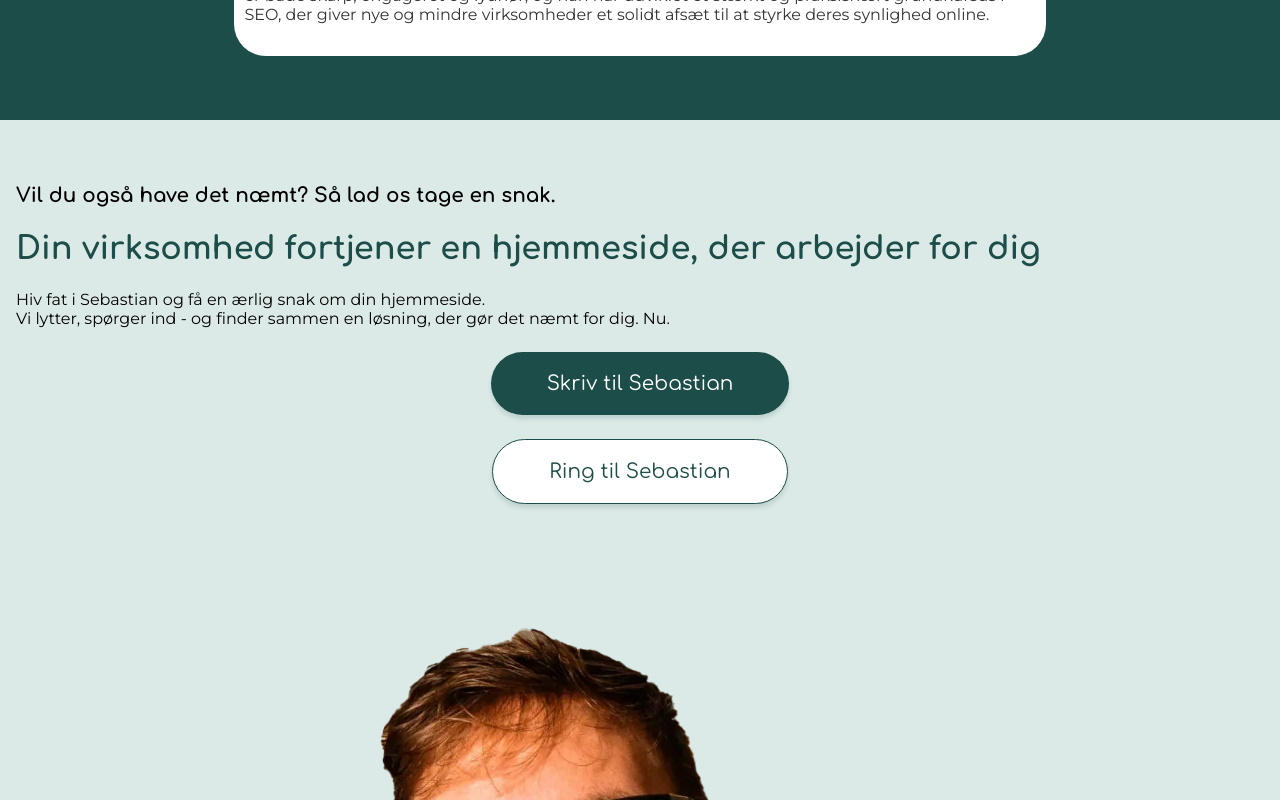
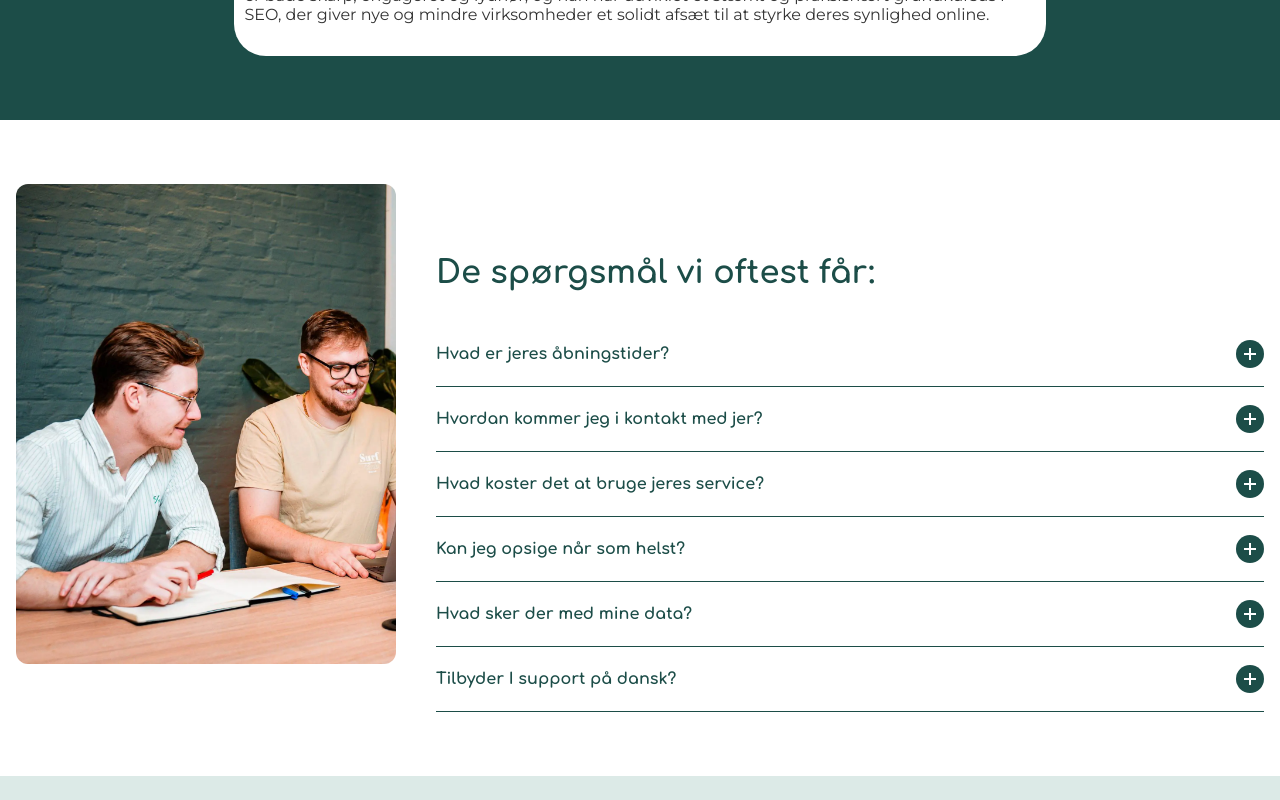
Before and after one commit to SofiePedersen/naemtnu, a Vue app: page / in a window 1280 px wide. Shown: the part 880-1680 px from the top of the page. Built offline with nearby package versions, Linux system fonts and the light colour scheme; no server answers.

Commit message:
Created accordion section
Accordion section with media queries

```diff
--- a/src/App.vue
+++ b/src/App.vue
@@ -2,6 +2,7 @@
 import Footer from "./components/Footer.vue";
 import Header from "./components/Header.vue";
 import HeroSection from "./components/HeroSection.vue";
+import Faq from "./components/Faq.vue";
 import Contact from "./components/Contact.vue";
 import Reviews from "./components/Reviews.vue";
 </script>
@@ -11,6 +12,7 @@ import Reviews from "./components/Reviews.vue";
     <Header />
     <HeroSection />
     <Reviews />
+    <Faq />
     <Contact />
     <Footer />
   </main>
--- a/src/components/Faq.vue
+++ b/src/components/Faq.vue
@@ -0,0 +1,238 @@
+<script setup>
+  // Vi importerer `ref` fra Vue, så vi kan oprette reaktive variabler.
+  // Reaktiv betyder at Vue automatisk opdaterer siden, når værdien ændrer sig.
+  import { ref } from 'vue'
+
+  // Her opretter jeg en const som skal være mit reference punkt for om nogen spørgsmål er åbne.
+  // Jeg starter med at vælge null for at sige ingen af dem skal være åbne.
+  const activeId = ref(null)
+
+  // Her spørger jeg: matcher det klikkede spørgsmål det der allerede er åbent?
+  // Hvis ja (?) sæt activeId til null og luk spørgsmålet.
+  // Hvis nej (:) skift activeId til det nye id og åbn spørgsmålet.
+  //
+  // Dette kaldes et ternary udtryk. (forkort if/else statement)
+  function toggle(id) {
+    activeId.value = activeId.value === id ? null : id
+  }
+
+  // Her opretter jeg et array som indeholder informationen i vores accordion component.
+  const infoTabs = [
+    {
+      id: 1,
+      question: 'Hvad er jeres åbningstider?',
+      answer: 'Vi har åbent mandag–fredag fra 9 til 17. I weekenden er vi tilgængelige via e-mail.'
+    },
+    {
+      id: 2,
+      question: 'Hvordan kommer jeg i kontakt med jer?',
+      answer: 'Du kan skrive til os på kontakt@eksempel.dk eller ringe på +45 12 34 56 78.'
+    },
+    {
+      id: 3,
+      question: 'Hvad koster det at bruge jeres service?',
+      answer: 'Vi tilbyder en gratis prøveperiode i 14 dage. Herefter starter priserne fra 99 kr./md.'
+    },
+    {
+      id: 4,
+      question: 'Kan jeg opsige når som helst?',
+      answer: 'Ja, du kan til enhver tid opsige dit abonnement uden bindingsperiode.'
+    },
+    {
+      id: 5,
+      question: 'Hvad sker der med mine data?',
+      answer: 'Vi opbevarer dine data sikkert og deler dem aldrig med tredjepart. Læs mere i vores privatlivspolitik.'
+    },
+    {
+      id: 6,
+      question: 'Tilbyder I support på dansk?',
+      answer: 'Ja, vores supportteam svarer på dansk og er tilgængeligt på alle hverdage.'
+    }
+  ]
+</script>
+
+<template>
+  <main>
+    <div class="faq-wrapper">
+      <div class="faq-wrapper__image-wrapper">
+        <img src="@/assets/images/tore-og-sebastian.webp" alt="Billedet viser Tore og Sebastian fra næmt.nu, som sidder og smiler ved en bærbar" class="faq-wrapper__image" />
+      </div>
+
+      <div class="faq-wrapper__accordion">
+        <h2 class="faq-accordion__title">De spørgsmål vi oftest får:</h2>
+
+        <!-- Loop over infoTabs arrayet. Hvert item har et id, question og answer -->
+        <div v-for="tab in infoTabs" :key="tab.id" class="accordion-item">
+
+          <!-- Kalder toggle() når man klikker. Klassen `is-open` tilføjes når dette item er det aktive. -->
+          <button class="accordion-item__header" :class="{ 'is-open': activeId === tab.id }" @click="toggle(tab.id)">
+            <span>{{ tab.question }}</span>
+
+            <div class="accordion-item__icon"></div>
+          </button>
+
+          <!-- v-show tjekker om dette spørgsmåls id matcher det aktive id.
+          Hvis det matcher, viser den svaret.
+          Hvis nej skjuler den svaret ved at bruge (display: none). -->
+          <div class="accordion-item__body" :class="{ 'is-open': activeId === tab.id }">
+            <p>{{ tab.answer }}</p>
+          </div>
+        </div>
+      </div>
+    </div>
+  </main>
+</template>
+
+<style lang="scss" scoped>
+@import "../assets/main.scss";
+
+.faq-wrapper {
+  padding: 4rem 1rem;
+}
+
+/* ─── Billede ────────────────────────────────────────────── */
+
+  .faq-wrapper__image-wrapper {
+    display: none;
+  }
+
+  .faq-wrapper__image {
+    width: 100%;
+    height: 480px;
+    object-fit: cover;
+    border-radius: 1rem;
+    display: block;
+  }
+
+/* ─── Accordion ──────────────────────────────────────────── */
+
+  .faq-wrapper__accordion {
+    width: 100%;
+  }
+
+  .faq-accordion__title {
+    margin-bottom: 2rem;
+    color: $color-kelp-green;
+  }
+
+  .accordion-item {
+    border-bottom: 1px solid $color-kelp-green;
+  }
+
+  .accordion-item__header {
+    width: 100%;
+    background: none;
+    border: none;
+    display: flex;
+    padding: 1.125rem 0rem;
+    justify-content: space-between;
+    align-items: center;
+    cursor: pointer;
+    transition: color 0.2s;
+    text-align: left;
+
+    font-size: 1rem;
+    font-family: $font-comfortaa;
+    color: $color-kelp-green;
+    font-weight: bold;
+  }
+
+/*──────── Accordion-ikonet ────────────────────────*/
+
+  .accordion-item__icon {
+    width: 1.75rem;
+    height: 1.75rem;
+    flex-shrink: 0;
+    border-radius: 50%;
+    background-color: #1c4d48;
+    position: relative;
+  }
+
+  /* Oprettelse af pseudo element */
+  .accordion-item__icon::before,
+  .accordion-item__icon::after {
+    content: '';
+    position: absolute;
+    background-color: white;
+    top: 50%;
+    left: 50%;
+    transition: transform 0.15s ease;
+  }
+
+  /* Vandret streg */
+  .accordion-item__icon::before {
+    width: 12px;
+    height: 2px;
+    transform: translate(-50%, -50%);
+  }
+
+  /* Lodret streg */
+  .accordion-item__icon::after {
+    width: 2px;
+    height: 12px;
+    transform: translate(-50%, -50%);
+  }
+
+  /* Når åben: begge streger roterer 45° → danner et X */
+  .accordion-item__header.is-open .accordion-item__icon::before,
+  .accordion-item__header.is-open .accordion-item__icon::after {
+    transform: translate(-50%, -50%) rotate(45deg);
+  }
+
+/*──────── Accordion indhold ────────────────────────*/
+
+  .accordion-item__body {
+    max-height: 0rem;
+    overflow: hidden;
+    transition: max-height 0.2s ease-in;
+  }
+
+  .accordion-item__body.is-open {
+    max-height: 3rem;
+    transition: max-height 0.25s ease-out;
+  }
+
+  .accordion-item__body p {
+    margin-bottom: 1rem;
+    color: $color-charcoal-black;
+  }
+
+/*──────── Tablet ────────────────────────*/
+
+  @media (min-width: 768px) {
+    .faq-wrapper__image-wrapper {
+      display: block;
+      margin-bottom: 3rem;
+    }
+
+    .faq-wrapper__image {
+      width: 100%;
+      height: 25rem;
+      object-fit: cover;
+      border-radius: 0.75rem;
+    }
+  }
+
+/*──────── Desktop ────────────────────────*/
+  @media (min-width: 1200px) {
+    .faq-wrapper {
+      display: flex;
+      flex-direction: row;
+      align-items: flex-end;
+      gap: 2.5rem;
+    }
+
+    .faq-wrapper__image-wrapper {
+      flex: 0 0 23.75rem;
+    }
+
+    .faq-wrapper__image {
+      height: 30rem;
+    }
+
+    .faq-wrapper__accordion {
+      flex: 1;
+      min-width: 0;
+    }
+  }
+</style>
```
